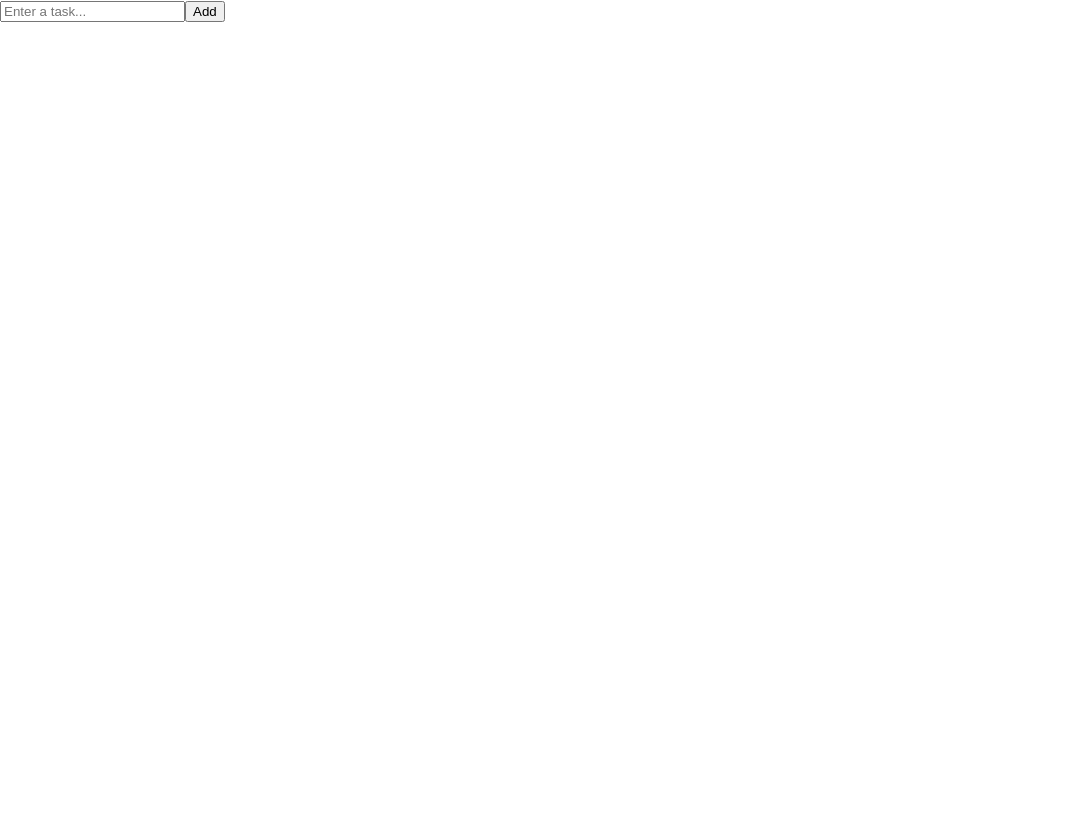
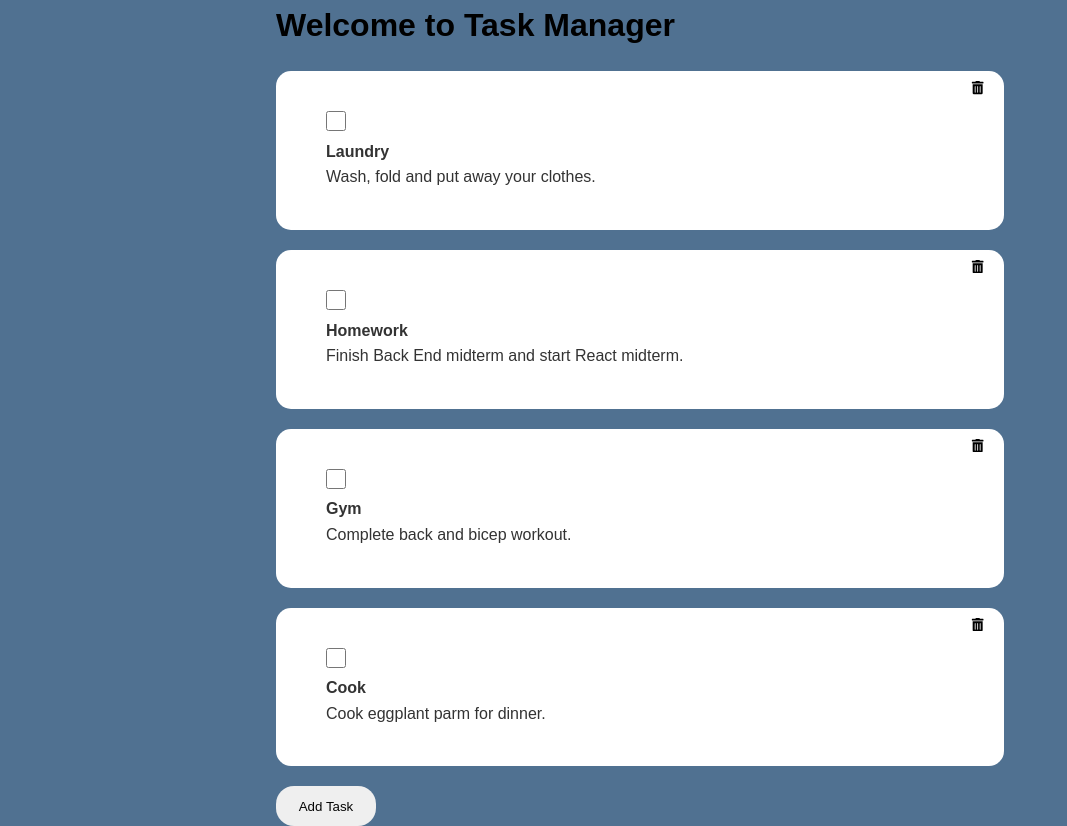
Before and after one commit to mleavens/react-portfolio, a React (Create React App) app: page / in a window 1280 px wide. Shown: the whole page, without its empty margins (0-1067 px from the left). Before the commit the page ends 800 px from the top, so only its background shows below. Built offline with nearby package versions, Linux system fonts and the light colour scheme.

Commit message:
first commit

```diff
--- a/package.json
+++ b/package.json
@@ -8,6 +8,7 @@
     "@testing-library/user-event": "^13.5.0",
     "react": "^17.0.2",
     "react-dom": "^17.0.2",
+    "react-icons": "^4.3.1",
     "react-scripts": "5.0.0",
     "web-vitals": "^2.1.4"
   },
--- a/src/App.js
+++ b/src/App.js
@@ -1,29 +1,32 @@
 import React from 'react'
-import TaskForm from './components/TaskForm'
 import {useState} from 'react'
-import TaskList from './components/TaskList'
+import TaskData from './components/TaskData';
+import Tasks from "./components/Tasks";
 
 const App = () => {
 
-  const [input, setInput] = useState('');
-  const [tasks, setTasks] = useState([]);
+  const [taskList, setTaskList] = useState(TaskData);
 
+  const deleteTask = (id) => {
+    setTaskList(taskList.filter((task) => task.id !== id));
+  }
+
+  const checkTask = (id) => {
+    setTaskList(
+      taskList.map((task) =>
+        task.id === id ? { ...task, checked: !task.checked} : task
+      )
+    );
+  }
 
   return (
     <div className = 'container'>
-      <div className = 'app-wrapper'>
-        <div>
-          <TaskForm
-          input = {input}
-          setInput = {setInput}
-          tasks = {tasks}
-          setTasks = {setTasks}
-          />
-        </div>
-    </div>
-      <TaskList tasks = {tasks} setTasks = {setTasks} />
+        <h1>Welcome to Task Manager</h1>
+      <Tasks taskList = {taskList}
+      handleDelete = {deleteTask}
+      handleCheck = {checkTask} />
   </div>
   )
 }
 
-export default App
+export default App;
--- /dev/null
+++ b/src/components/Task.js
@@ -0,0 +1,23 @@
+import React from "react";
+import PropTypes from "prop-types";
+import { FaTrashAlt } from 'react-icons/fa';
+
+
+export default function Task({ id, title, description, checked, handleDelete, handleCheck }){
+
+    return (
+        <div className = "card">
+            <input
+            className = "item"
+            type = "checkbox"
+            checked = {checked}
+            onChange = {() => handleCheck(id)}>
+            </input>
+            <div className = "text-display">{title}</div>
+            <div>{description}</div>
+            <button onClick = {() => handleDelete(id)} className = "delete">
+                <FaTrashAlt />
+            </button>
+        </div>
+    )
+}
--- /dev/null
+++ b/src/components/TaskData.js
@@ -0,0 +1,29 @@
+const TaskData = [
+    {
+        id: 1,
+        title: "Laundry",
+        description: "Wash, fold and put away your clothes.",
+        checked: false,
+    },
+    {
+        id: 2,
+        title: "Homework",
+        description: "Finish Back End midterm and start React midterm.",
+        checked: false,
+    },
+    {
+        id: 3,
+        title: "Gym",
+        description: "Complete back and bicep workout.",
+        checked: false,
+    },
+    {
+        id: 4,
+        title: "Cook",
+        description: "Cook eggplant parm for dinner.",
+        checked: false,
+    }
+
+]
+
+export default TaskData;
--- a/src/components/TaskForm.js
+++ /dev/null
@@ -1,34 +0,0 @@
-import React from 'react'
-import {v4 as uuidv4} from 'uuid';
-
-const TaskForm =( {input, setInput, tasks, setTasks}) => {
-
-    const onInputChange = (e) => {
-        setInput(e.target.value);
-    };
-
-    const onFormSubmit = (e) => {
-        e.preventDefault();
-        setTasks([...tasks, {id: uuidv4(), title: input, completed: false}])
-        setInput('');
-    };
-
-    return (
-        <form onSubmit = {onFormSubmit}>
-            <input
-            type ='text'
-            placeholder = "Enter a task..."
-            className = 'task-input'
-            value = {input}
-            required
-            onChange={onInputChange}
-            />
-            <button classname = "button-add" type = "submit">
-                Add
-            </button>
-        </form>
-
-    )
-}
-
-export default TaskForm;
--- a/src/components/TaskList.js
+++ /dev/null
@@ -1,20 +0,0 @@
-import React from 'react'
-
-function TaskList({tasks, setTasks}) {
-    return (
-        <div>
-            {tasks.map((task) => (
-                <li className = 'task-list' key ={task.id}>
-                    <input
-                    type ="text"
-                    value = {task.title}
-                    className = 'list'
-                    onChange = {(event) => event.preventDefault()}
-                />
-                </li>
-            ))}
-        </div>
-    )
-}
-
-export default TaskList
--- /dev/null
+++ b/src/components/Tasks.js
@@ -0,0 +1,28 @@
+import React from "react";
+import Task from "./Task";
+
+
+export default function Tasks({ taskList, handleDelete, handleCheck }){
+
+    if(!taskList || taskList.length === 0){
+        return <p>No tasks today!</p>;
+    };
+
+    return (
+        <span>
+
+            {taskList.map((task) => (
+                <Task
+                    key={task.id}
+                    id = {task.id}
+                    title={task.title}
+                    description = {task.description}
+                    handleDelete = {handleDelete}
+                    checked = {task.checked}
+                    handleCheck = {handleCheck} />
+            ))}
+            <button className = "btn">Add Task</button>
+            <br></br>
+        </span>
+    );
+}
--- a/src/index.css
+++ b/src/index.css
@@ -1,26 +1,67 @@
+*{
+  box-sizing: border-box;
+  margin: 0;
+  padding: 0;
+}
 
 body {
-  margin: 0;
-  font-family: -apple-system, BlinkMacSystemFont, 'Segoe UI', 'Roboto', 'Oxygen',
-    'Ubuntu', 'Cantarell', 'Fira Sans', 'Droid Sans', 'Helvetica Neue',
-    sans-serif;
-  -webkit-font-smoothing: antialiased;
-  -moz-osx-font-smoothing: grayscale;
+  font-family: "Poppins", sans-serif;
+  background-color: #507191;
+  color: black;
+  line-height: 1.6;
 }
 
-code {
-  font-family: source-code-pro, Menlo, Monaco, Consolas, 'Courier New',
-    monospace;
+.container {
+  max-width: 768px;
+  margin: auto;
+  padding: 0 20px;
 }
 
-form{
+header{
+  height: 70px;
+  width: 100%;
+  display: flex;
+  justify-content: space-between;
   align-items: center;
-  justify-content: center;
-
-}
-form label {
-  color: purple;
+  margin-bottom: 30px;
 }
 
-button {
+.card{
+  background-color: #fff;
+  color: #333333;
+  border-radius: 15px;
+  padding: 40px 50px;
+  margin: 20px 0;
+  position: relative;
 }
+
+.text-display{
+  position: relative;
+  font-weight: bold;
+}
+
+.btn{
+  color: black;
+  border: 0;
+  border-radius: 18px;
+  color: rgb(7,7,7);
+  width: 100px;
+  height: 40px;
+  cursor: pointer;
+}
+
+.delete{
+  position: absolute;
+  top: 10px;
+  right: 20px;
+  cursor: pointer;
+  background: none;
+  border: none;
+}
+
+.item{
+  text-align: center;
+  width: 20px;
+  height: 20px;
+  cursor: pointer;
+}
```
Also changed, not shown: 1 other file (tests, documents, lock files or other folders).
